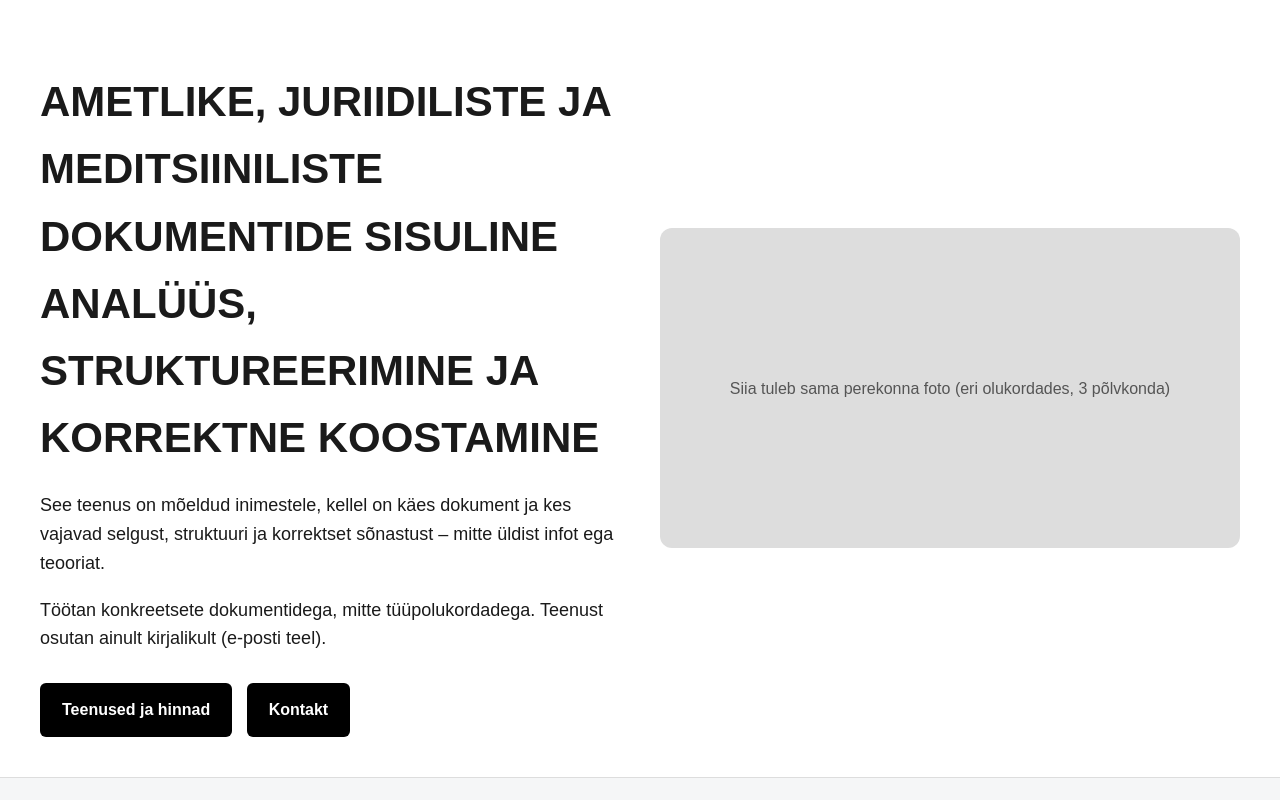
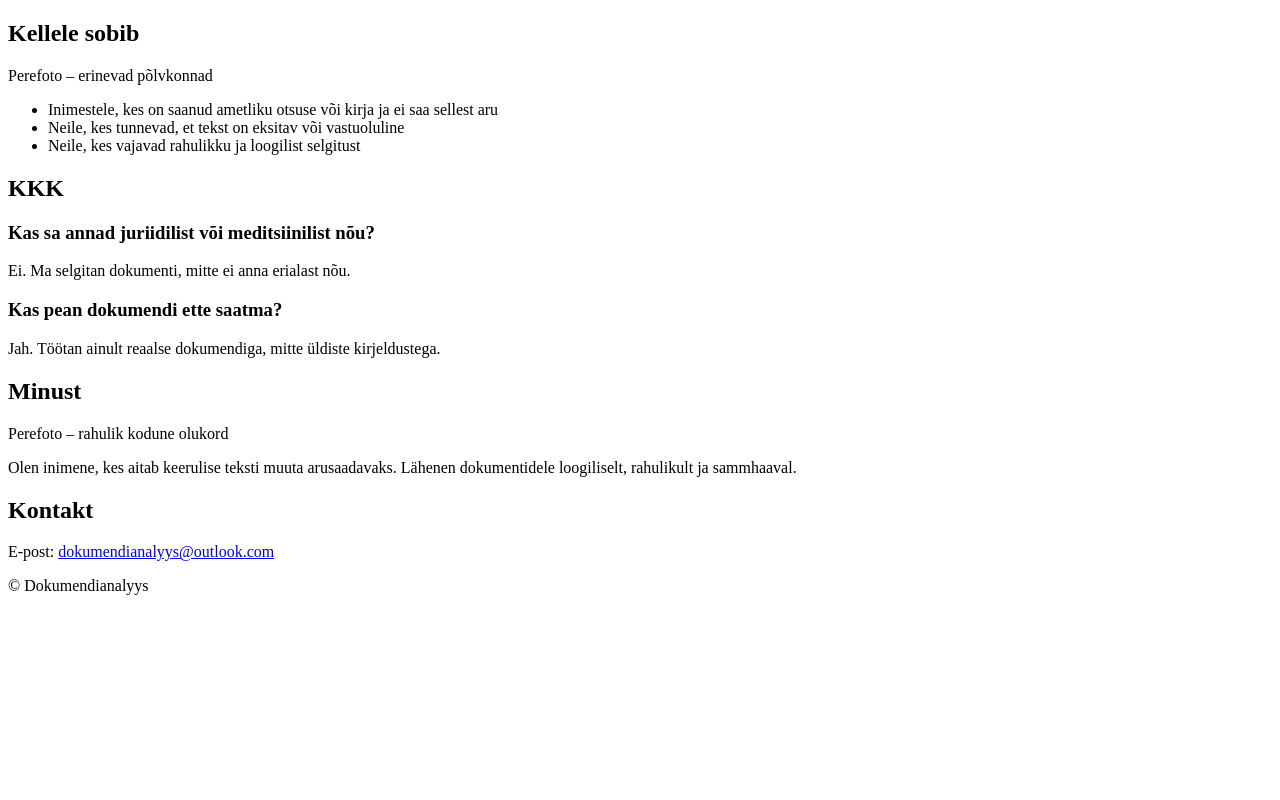
Before and after one commit to dokumendianalyys/dokumendianalyys, a plain HTML site: page index.html in a window 1280 px wide. Shown: the top 800 px of the page. Drawn offline with Linux system fonts and the light colour scheme.

Commit message:
Update index.html

```diff
--- a/index.html
+++ b/index.html
@@ -1,195 +1,53 @@
 <!DOCTYPE html>
-<html lang="et">
-<head>
-  <meta charset="UTF-8">
-  <title>Dokumendianalüüs</title>
-  <meta name="viewport" content="width=device-width, initial-scale=1.0">
-  <style>
-    body {
-      margin: 0;
-      font-family: Arial, Helvetica, sans-serif;
-      background: #f5f6f7;
-      color: #1a1a1a;
-      line-height: 1.6;
-    }
 
-    header {
-      background: #ffffff;
-      border-bottom: 1px solid #ddd;
-    }
 
-    .container {
-      max-width: 1200px;
-      margin: auto;
-      padding: 40px 20px;
-    }
-
-    .hero {
-      display: flex;
-      gap: 40px;
-      align-items: center;
-      flex-wrap: wrap;
-    }
-
-    .hero-text {
-      flex: 1;
-      min-width: 280px;
-    }
-
-    .hero-text h1 {
-      font-size: 42px;
-      margin-bottom: 20px;
-    }
-
-    .hero-text p {
-      font-size: 18px;
-      margin-bottom: 16px;
-    }
-
-    .hero-image {
-      flex: 1;
-      min-width: 280px;
-      background: #ddd;
-      height: 320px;
-      display: flex;
-      align-items: center;
-      justify-content: center;
-      color: #555;
-      font-size: 16px;
-      border-radius: 12px;
-    }
-
-    .buttons {
-      margin-top: 30px;
-    }
-
-    .buttons a {
-      display: inline-block;
-      background: #000;
-      color: #fff;
-      padding: 14px 22px;
-      margin-right: 10px;
-      text-decoration: none;
-      border-radius: 6px;
-      font-weight: bold;
-    }
-
-    section {
-      background: #ffffff;
-      margin-top: 30px;
-      padding: 40px 20px;
-    }
-
-    section h2 {
-      font-size: 30px;
-      margin-bottom: 20px;
-    }
-
-    ul {
-      padding-left: 20px;
-    }
-
-    footer {
-      background: #ffffff;
-      margin-top: 40px;
-      padding: 30px 20px;
-      border-top: 1px solid #ddd;
-    }
-
-    .contact-box {
-      background: #f0f1f2;
-      padding: 20px;
-      border-radius: 10px;
-      max-width: 500px;
-    }
-  </style>
-</head>
-<body>
-
-<header>
-  <div class="container hero">
-    <div class="hero-text">
-      <h1>AMETLIKE, JURIIDILISTE JA MEDITSIINILISTE DOKUMENTIDE SISULINE ANALÜÜS, STRUKTUREERIMINE JA KORREKTNE KOOSTAMINE</h1>
-
-      <p>
-        See teenus on mõeldud inimestele, kellel on käes dokument ja kes vajavad
-        selgust, struktuuri ja korrektset sõnastust – mitte üldist infot ega teooriat.
-      </p>
-
-      <p>
-        Töötan konkreetsete dokumentidega, mitte tüüpolukordadega.
-        Teenust osutan ainult kirjalikult (e-posti teel).
-      </p>
-
-      <div class="buttons">
-        <a href="#teenused">Teenused ja hinnad</a>
-        <a href="#kontakt">Kontakt</a>
-      </div>
-    </div>
-
-    <div class="hero-image">
-      Siia tuleb sama perekonna foto (eri olukordades, 3 põlvkonda)
-    </div>
-  </div>
-</header>
-
-<section id="teenused">
-  <div class="container">
-    <h2>Teenused ja hinnad</h2>
-
-    <p>
-      Ma ei anna õigusnõu ega meditsiinilisi diagnoose.
-      Aitan mõista dokumentide sisu ja loogikat ning vajadusel neid korrektselt sõnastada.
-    </p>
-
-    <p>
-      Käibemaks ei lisandu. Tegutsen ettevõtluskonto kaudu.
-      Teenus on mõeldud kõigile – ma ei küsi inimeste sissetulekute kohta.
-    </p>
-  </div>
+<section id="kellele">
+<h2>Kellele sobib</h2>
+<div class="image-box" style="margin-bottom:16px;">Perefoto – erinevad põlvkonnad</div>
+<ul>
+<li>Inimestele, kes on saanud ametliku otsuse või kirja ja ei saa sellest aru</li>
+<li>Neile, kes tunnevad, et tekst on eksitav või vastuoluline</li>
+<li>Neile, kes vajavad rahulikku ja loogilist selgitust</li>
+</ul>
 </section>
 
-<section>
-  <div class="container">
-    <h2>Kellele see teenus sobib</h2>
-    <ul>
-      <li>kui panused on kõrged;</li>
-      <li>kui vajad selgust, mitte oletusi;</li>
-      <li>kui tahad teha teadlikke otsuseid.</li>
-    </ul>
 
-    <h2>Kellele see teenus ei sobi</h2>
-    <ul>
-      <li>kui otsid tasuta või pealiskaudset vastust;</li>
-      <li>kui vajad esindamist kohtus;</li>
-      <li>kui soovid valmis lahendust ilma ise kaasa mõtlemata.</li>
-    </ul>
+<section id="kkk">
+<h2>KKK</h2>
+<h3>Kas sa annad juriidilist või meditsiinilist nõu?</h3>
+<p>Ei. Ma selgitan dokumenti, mitte ei anna erialast nõu.</p>
 
-    <p>
-      Kui tunned, et dokument, mis sul käes on, ei ole asi, mida tahaksid ise katsetada,
-      oled tõenäoliselt õiges kohas.
-    </p>
-  </div>
+
+<h3>Kas pean dokumendi ette saatma?</h3>
+<p>Jah. Töötan ainult reaalse dokumendiga, mitte üldiste kirjeldustega.</p>
 </section>
 
-<footer id="kontakt">
-  <div class="container">
-    <div class="contact-box">
-      <h2>Kontakt</h2>
-      <p>
-        Kui sul on konkreetne dokument ja soovid sellest aru saada,
-        võta rahulikult ühendust.
-      </p>
-      <p>
-        📧 <strong>dokumendianalyys@outlook.com</strong>
-      </p>
-    </div>
 
-    <p style="margin-top:20px;font-size:14px;">
-      See teenus ei paku õigus- ega meditsiiniteenust, vaid aitab dokumentide sisu mõista.
-    </p>
-  </div>
+<section id="minust">
+<h2>Minust</h2>
+<div class="image-box" style="margin-bottom:16px;">Perefoto – rahulik kodune olukord</div>
+<p>
+Olen inimene, kes aitab keerulise teksti muuta arusaadavaks.
+Lähenen dokumentidele loogiliselt, rahulikult ja sammhaaval.
+</p>
+</section>
+
+
+<section id="kontakt">
+<h2>Kontakt</h2>
+<p>
+E-post: <a href="mailto:dokumendianalyys@outlook.com">dokumendianalyys@outlook.com</a>
+</p>
+</section>
+
+
+</main>
+
+
+<footer>
+© Dokumendianalyys
 </footer>
+
 
 </body>
 </html>
```
